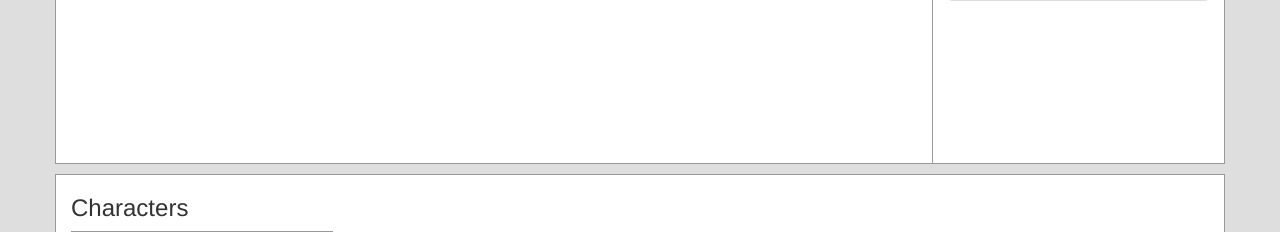
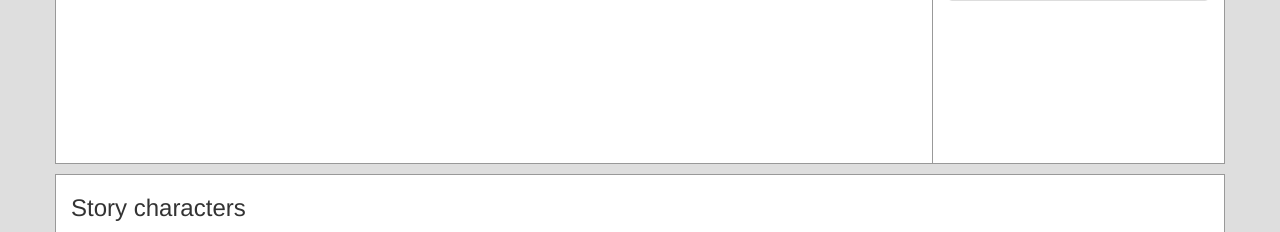
Before and after one commit to fernandoe/the-comics, a Flask app: template src/templates/index.html in a window 1280 px wide. Shown: the part 550-782 px from the top of the page. Run offline with Flask 2, Linux system fonts and the light colour scheme; the template is opened without the code that fills it: most values are stand-ins (such as "Sample title", 1, 10 or a date in 2020); grey boxes marked "Sample" are stand-in pictures; some libraries are stand-ins or nearby versions.

Commit message:
Fixing story characters label

```diff
--- a/src/static/css/the-comics.css
+++ b/src/static/css/the-comics.css
@@ -44,6 +44,10 @@ body {
     background-color: white;
 }
 
+.tc-characters  h3 {
+    margin-bottom: 20px;
+}
+
 .tc-characters-box {
     border: 1px solid #999999;
     padding: 5px;
--- a/src/templates/index.html
+++ b/src/templates/index.html
@@ -49,7 +49,7 @@
 
     <div class="row tc-border tc-characters">
         <div class="col-md-12">
-            <h3>Characters</h3>
+            <h3>Story characters</h3>
         </div>
         <div class="col-md-12">
             <div class="row">
```
